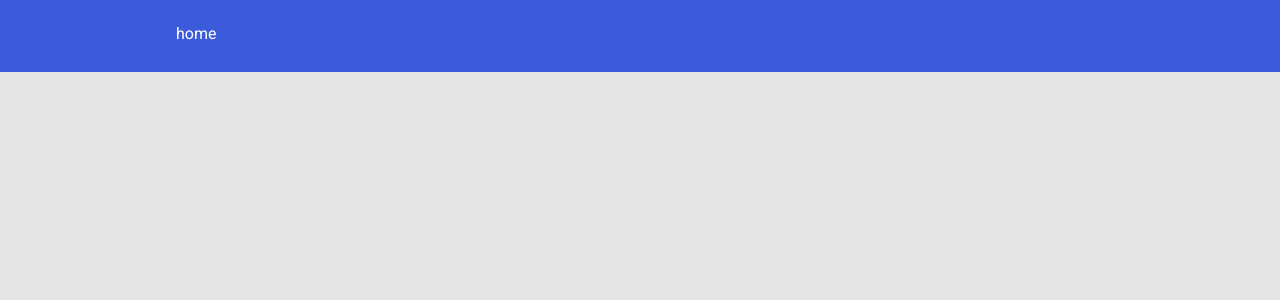
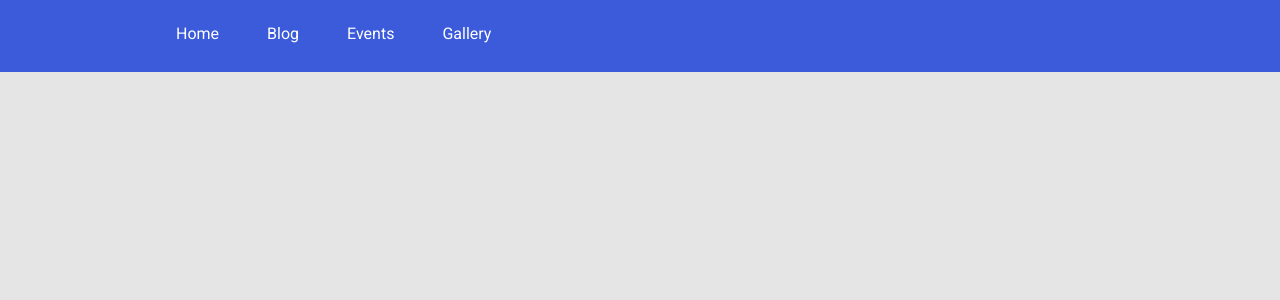
Before and after one commit to mustonentimmo/proovitoo_react, a React (Create React App) app: page / in a window 1280 px wide. Shown: the top 300 px of the page. Built offline with nearby package versions, Linux system fonts and the light colour scheme.

Commit message:
Add mapping function for navbar link

```diff
--- a/src/components/Navbar/Navbar.js
+++ b/src/components/Navbar/Navbar.js
@@ -7,12 +7,20 @@ const Navbar = () => {
     const handleHamburgerToggle = () => {
         SetOpen(prev => !prev);
     }
+
+    let links = ['Home', 'Blog', 'Events', 'Gallery'];
+
     return(
         <nav className="navbar">
             <ul className={`navbar__menu ${open ? 'navbar__menu--is-active' : ''}`}>
-                <li className="navbar__menu-item">
-                    <a href="#" className="navbar__menu-item__link">home</a>
-                </li>
+                {
+                    links.map(link => (
+                        <li className="navbar__menu-item">
+                            <a href="#" className="navbar__menu-item__link">{link}</a>
+                        </li>
+                        )
+                    )
+                }
             </ul>
             <NavHamburger open={open} onToggle={handleHamburgerToggle}/>
         </nav>
```
